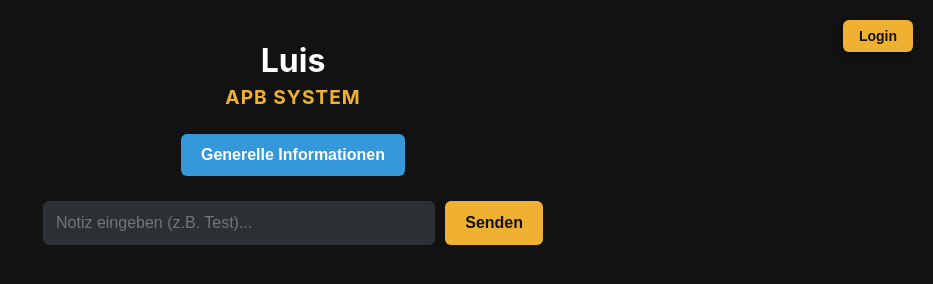
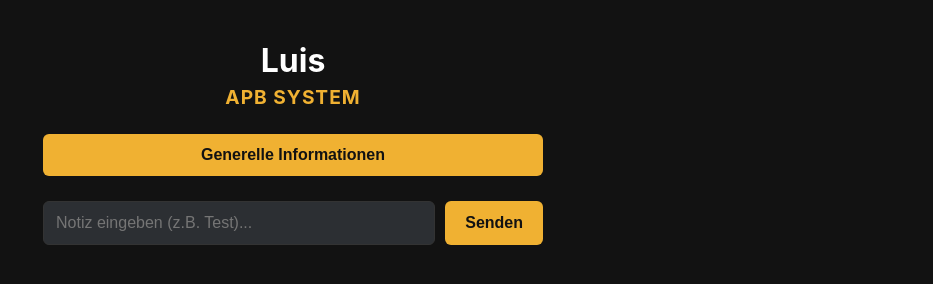
Before and after one commit to OrangeBlackSquid/Luis, a plain HTML site: page index.html in a window 1280 px wide. Shown: the whole page, without its empty margins (347-1280 px from the left). Drawn offline with Linux system fonts and the light colour scheme; no server answers.

Commit message:
Version V6

```diff
--- a/index.html
+++ b/index.html
@@ -134,15 +134,22 @@
         }
         .btn-edit:hover { background-color: #2980b9; }
 
-        /* Der SICHTBARE Login-Button oben rechts */
+        /* Der UNSICHTBARE Login-Button oben rechts */
         #adminTrigger {
             position: fixed;
-            top: 20px;
-            right: 20px;
-            padding: 8px 16px;
-            font-size: 14px;
+            top: 0;
+            right: 0;
+            width: 60px;
+            height: 60px;
             z-index: 9999;
-            box-shadow: 0 4px 6px rgba(0,0,0,0.3);
+            background: transparent;
+            border: none;
+            cursor: pointer;
+            color: transparent; /* Text unsichtbar machen */
+        }
+        /* Entfernt den Hover-Effekt für den unsichtbaren Button */
+        #adminTrigger:hover {
+            background: transparent;
         }
 
         /* NEU: Modal (Fenster) für Generelle Informationen */
@@ -207,14 +214,14 @@
 </head>
 <body>
 
-    <!-- Sichtbarer Login-Button oben rechts -->
+    <!-- UNSICHTBARER Login-Button oben rechts -->
     <button id="adminTrigger" onclick="handleAdminAuth()">Login</button>
 
     <h1>Luis</h1>
     <h2>APB System</h2>
 
-    <!-- NEU: Button für Generelle Informationen -->
-    <button onclick="openInfoModal()" style="margin-bottom: 25px; background-color: #3498db; color: white;">Generelle Informationen</button>
+    <!-- Button für Generelle Informationen (Jetzt im Standard-Orange) -->
+    <button onclick="openInfoModal()" style="margin-bottom: 25px; width: 100%; max-width: 500px;">Generelle Informationen</button>
 
     <div class="input-container">
         <input type="text" id="noteInput" placeholder="Notiz eingeben (z.B. Test)...">
@@ -225,7 +232,7 @@
         <!-- Hier werden die Notizen automatisch eingefügt -->
     </div>
 
-    <!-- NEU: Das Modal (Fenster) für die Informationen -->
+    <!-- Das Modal (Fenster) für die Informationen -->
     <div id="infoModal" class="modal">
         <div class="modal-content">
             <span class="close" onclick="closeInfoModal()">&times;</span>
@@ -238,7 +245,6 @@
     <!-- Firebase SDK laden -->
     <script type="module">
         import { initializeApp } from "https://www.gstatic.com/firebasejs/10.8.0/firebase-app.js";
-        // 'set' wurde hinzugefügt, um die Infos zu speichern
         import { getDatabase, ref, push, onValue, remove, update, set } from "https://www.gstatic.com/firebasejs/10.8.0/firebase-database.js";
 
         // ==========================================
@@ -259,12 +265,12 @@
         const app = initializeApp(firebaseConfig);
         const db = getDatabase(app);
         const notesRef = ref(db, 'apb_notes');
-        const infoRef = ref(db, 'apb_info'); // NEU: Referenz für die allgemeinen Infos
+        const infoRef = ref(db, 'apb_info');
 
         const notesContainer = document.getElementById('notesContainer');
 
         // Admin Status und Passwort
-        const ADMIN_CODE = "Platzhalter123";
+        const ADMIN_CODE = "DLQ33";
         let isAdmin = localStorage.getItem('isAPBAdmin') === 'true';
 
         // ==========================================
@@ -295,29 +301,24 @@
         }
 
         // ==========================================
-        // NEU: LOGIK FÜR GENERelle INFORMATIONEN
+        // LOGIK FÜR GENERELLE INFORMATIONEN
         // ==========================================
 
-        // Modal öffnen
         window.openInfoModal = function() {
             document.getElementById('infoModal').style.display = 'block';
         }
 
-        // Modal schließen
         window.closeInfoModal = function() {
             document.getElementById('infoModal').style.display = 'none';
         }
 
-        // Infos aus der Datenbank laden und anzeigen
         onValue(infoRef, (snapshot) => {
             const infoTextArea = document.getElementById('infoText');
             const saveBtn = document.getElementById('saveInfoBtn');
             const data = snapshot.val();
 
-            // Text setzen (falls leer, Standardtext anzeigen)
             infoTextArea.value = data || "";
 
-            // Admin-Rechte prüfen und Textbox entsprechend anpassen
             if (isAdmin) {
                 infoTextArea.removeAttribute('readonly');
                 infoTextArea.placeholder = "Hier kannst du Informationen für alle eintragen...";
@@ -329,7 +330,6 @@
             }
         });
 
-        // Infos speichern (nur für Admins)
         window.saveInfo = function() {
             if (!isAdmin) return;
             const text = document.getElementById('infoText').value;
```
